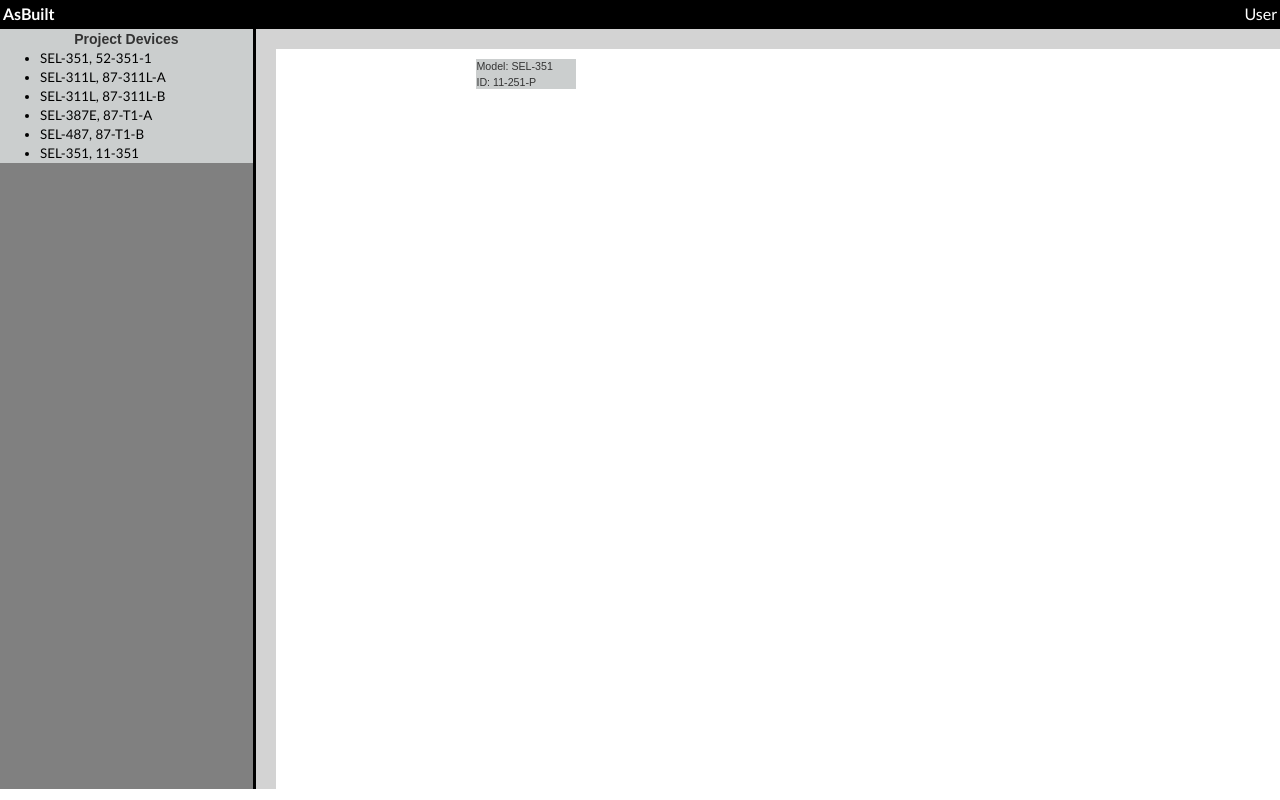
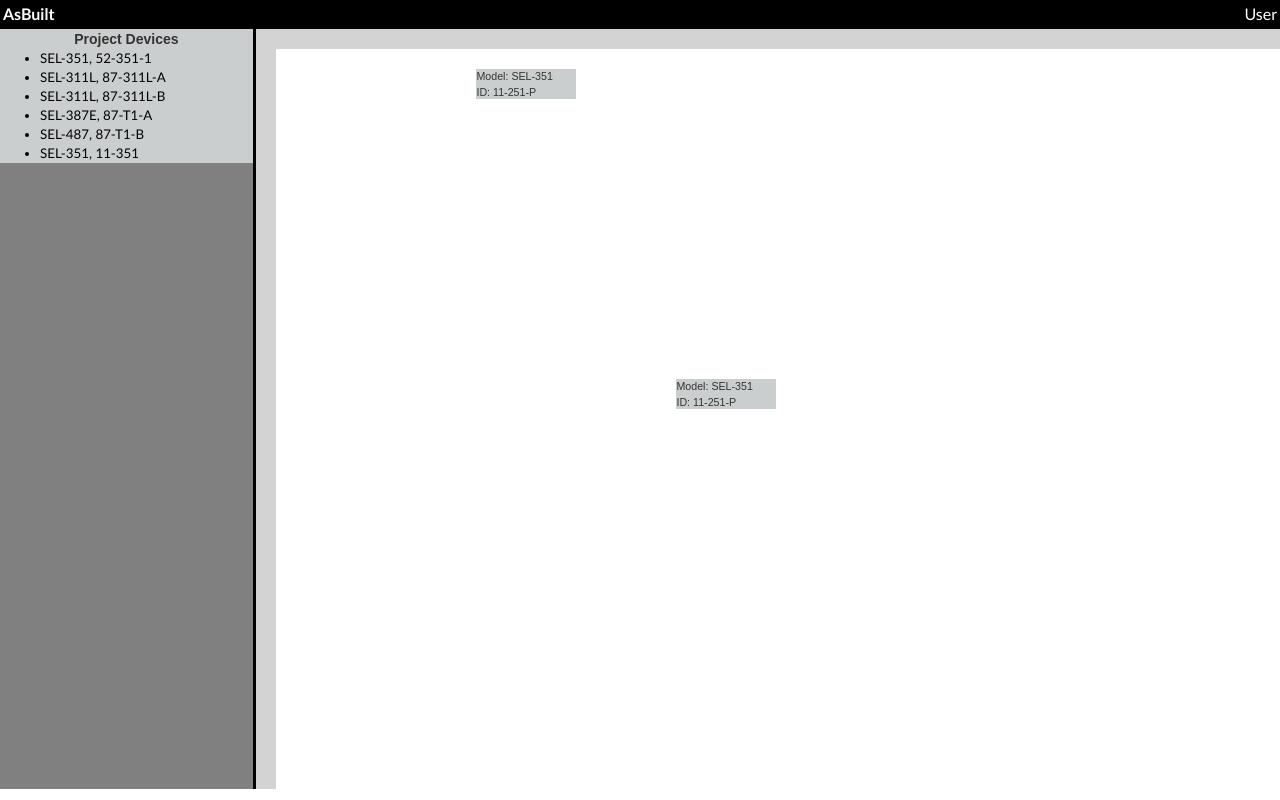
Before and after one commit to FirebladeDan/tldr-asbuilt-test, a React (Create React App) app in the folder asbuilt/: page / in a window 1280 px wide. Built offline with nearby package versions, Linux system fonts and the light colour scheme.

Commit message:
Added a select function for objects

```diff
--- a/asbuilt/src/components/Objects/Objects.js
+++ b/asbuilt/src/components/Objects/Objects.js
@@ -2,24 +2,36 @@
 import './Objects.css';
 
 export class RectObject extends React.Component {
-    //componentWillReceiveProps()
+    constructor(props) {
+        super(props);
+        this.x = this.props.x;
+        this.y = this.props.y;
+        this.styles = {
+            position: 'relative',
+            top: this.y,
+            left: this.x,
+            width: '100px',
+            height: '30px',
+            fontSize: '8pt',
+            backgroundColor: '#CBCECE',
+            textAlign: 'left',
+            borderStyle: 'none',
+            borderWidth: 'thin'
+        };
+    }
+
+    handleSelect() {
+        this.setState( {
+            styles: {
+                borderStyle: 'solid',
+                borderWidth: 'thick'
+            }
+        });
+    }
 
     render() {
-        const {x, y} = this.props;
-        const styles = {
-            objectStyle: {
-                position: 'relative',
-                top: y,
-                left: x,
-                width: '100px',
-                height: '30px',
-                fontSize: '8pt',
-                backgroundColor: '#CBCECE',
-                textAlign: 'left'
-            }
-        };
         return (
-            <div  style={styles.objectStyle}>
+            <div  style={this.styles} onClick={(e) => this.handleSelect(e)}>
                 Model: SEL-351<br></br>
                 ID: 11-251-P
             </div>
--- a/asbuilt/src/components/drawarea/Draw.js
+++ b/asbuilt/src/components/drawarea/Draw.js
@@ -8,6 +8,8 @@
   constructor(props) {
     super(props);
   }
+
+
 
   render() {
     //Device Instance Test Data
@@ -25,7 +27,8 @@
         <div className='Slider'></div>
         <div className='DrawArea'>
           <div className='DrawPage'>
-            <RectObject x={200} y={10}/>
+            <RectObject x={200} y={20} />
+            <RectObject x={400} y={300} />
           </div>
         </div>
       </div>
```
